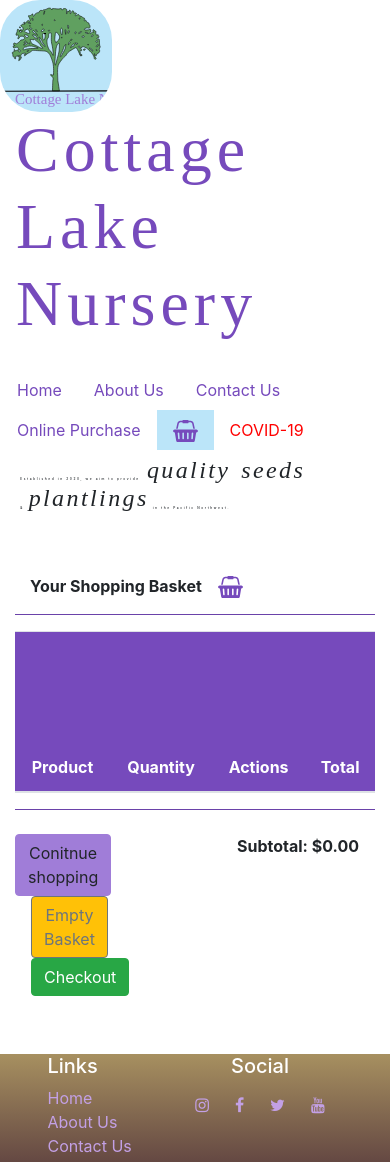
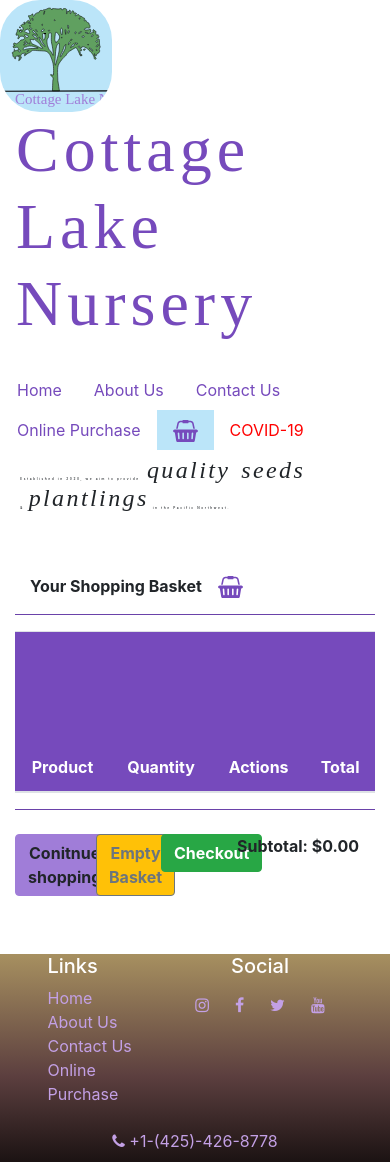
Before and after one commit to krishuang168/Nursery-Demo-React, a React (Create React App) app: page /shopping_basket in a window 390 px wide. Shown: the top 1162 px of the page. Built offline with nearby package versions, Linux system fonts and the light colour scheme.

Commit message:
Responsive

```diff
--- a/src/component/ShoppingBasket.js
+++ b/src/component/ShoppingBasket.js
@@ -154,19 +154,26 @@
         <hr />
         <div className="row-content">
           <Row>
-            <Col xs={2} md={6}>
+            <Col xs={2}>
               <Link to="/catalog">
-                <Button className="btn-light ml-auto">Conitnue shopping</Button>
+                <Button className="btn-light btn-text-bold ml-auto">
+                  Conitnue shopping
+                </Button>
               </Link>
-
+            </Col>
+            <Col xs={2}>
               <Button
-                className="btn-warning ml-3"
+                className="btn-warning btn-text-bold ml-3"
                 outline
                 onClick={() => this.emptyBasket()}
               >
                 Empty Basket
               </Button>
-              <Button className="btn-success ml-3">Checkout</Button>
+            </Col>
+            <Col xs={2}>
+              <Button className="btn-success btn-text-bold ml-3">
+                Checkout
+              </Button>
             </Col>
             <Col className="mr-3 right bold">
               Subtotal: ${subtotal.toFixed(2)}
--- a/src/css/styles.css
+++ b/src/css/styles.css
@@ -106,6 +106,10 @@
 .btn-light {
   background-color: #a07dd8;
   border-color: #a07dd8;
+}
+
+.btn-text-bold {
+  font-weight: bold;
 }
 
 .bold {
```
